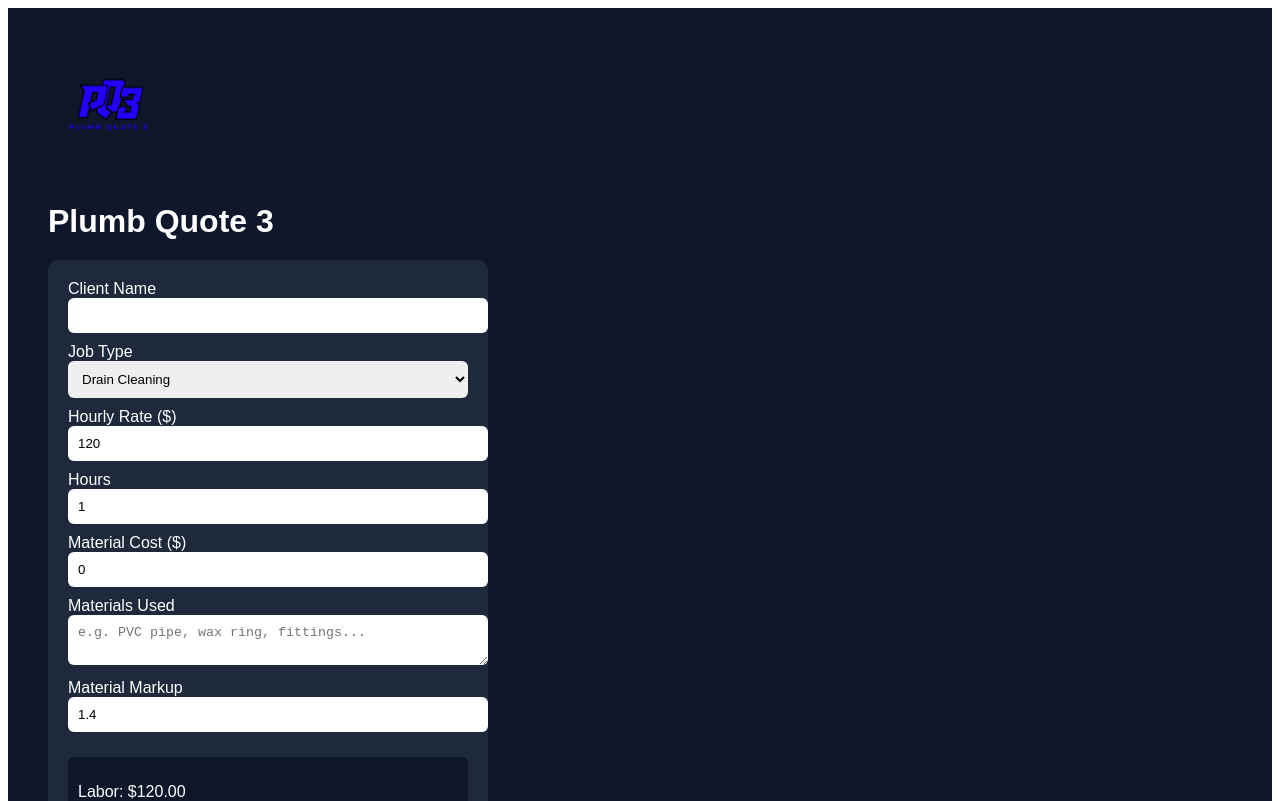
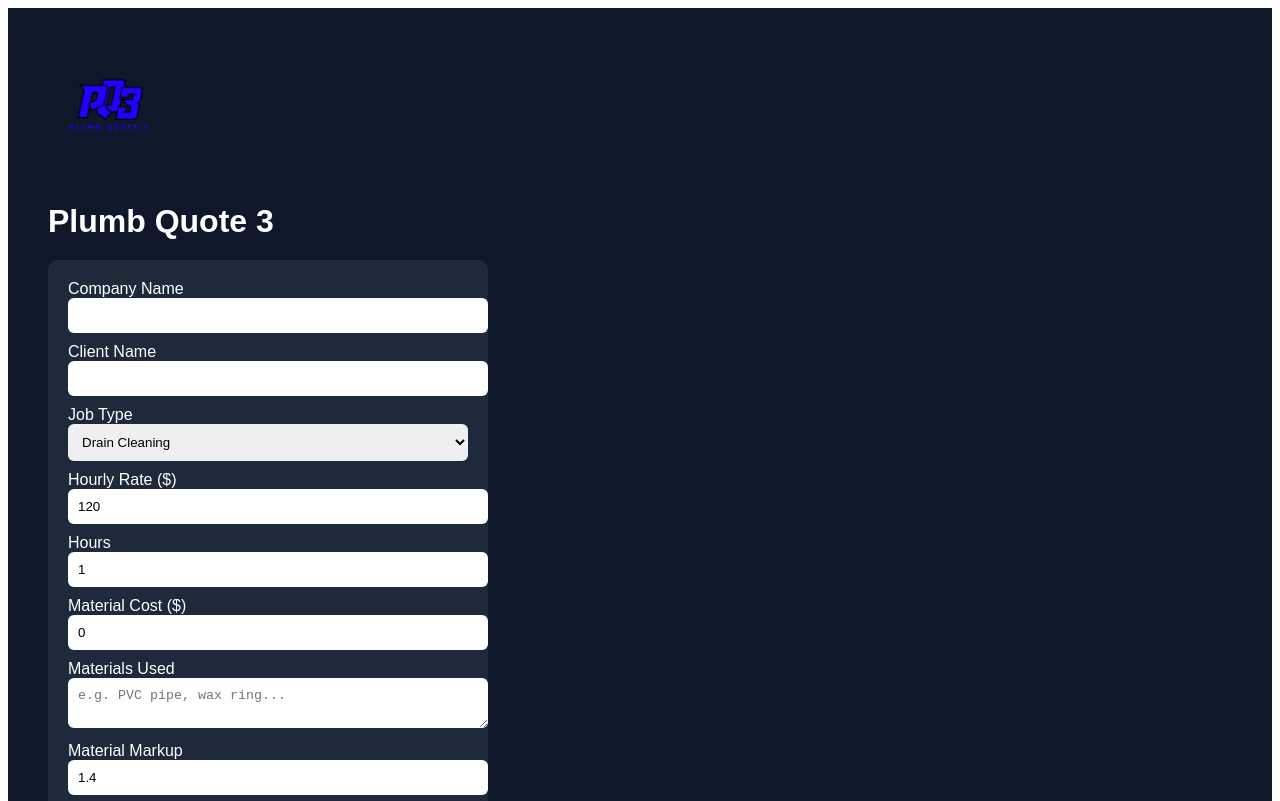
Before and after one commit to nickkenneyy/plumb-quote-3, a React (Create React App) app: page / in a window 1280 px wide. Shown: the top 801 px of the page. Built offline with nearby package versions, Linux system fonts and the light colour scheme.

Commit message:
update UI

```diff
--- a/src/App.js
+++ b/src/App.js
@@ -3,6 +3,7 @@ import { jsPDF } from "jspdf";
 import logo from "./logo.png";
 
 export default function App() {
+  const [companyName, setCompanyName] = useState("");
   const [jobType, setJobType] = useState("Drain Cleaning");
   const [hours, setHours] = useState(1);
   const [hourlyRate, setHourlyRate] = useState(120);
@@ -17,42 +18,34 @@ export default function App() {
   const subtotal = laborCost + materials;
   const total = subtotal;
 
-  // PDF FUNCTION (WORKING)
+  // PDF
   const generatePDF = () => {
     const doc = new jsPDF();
 
-    // LOGO
     try {
       doc.addImage(logo, "PNG", 20, 10, 40, 20);
-    } catch (e) {
-      console.log("Logo not loaded yet");
-    }
+    } catch {}
 
-    // HEADER
+    // COMPANY NAME (NEW)
     doc.setFontSize(16);
-    doc.text("Plumb Quote 3", 70, 20);
+    doc.text(companyName || "Your Company", 70, 20);
 
     doc.setFontSize(10);
     doc.text("Professional Plumbing Services", 70, 28);
 
-    // LINE
     doc.line(20, 50, 190, 50);
 
-    // CLIENT INFO
     doc.setFontSize(12);
     doc.text(`Client: ${clientName || "N/A"}`, 20, 65);
     doc.text(`Service: ${jobType}`, 20, 75);
 
-    // MATERIAL LIST
     doc.text("Materials Used:", 20, 85);
     doc.text(materialsList || "N/A", 20, 92);
 
-    // TABLE HEADER
     doc.text("Description", 20, 110);
     doc.text("Amount", 160, 110);
     doc.line(20, 115, 190, 115);
 
-    // ITEMS
     doc.text("Labor", 20, 130);
     doc.text(`$${laborCost.toFixed(2)}`, 160, 130);
 
@@ -62,12 +55,10 @@ export default function App() {
     doc.text("Subtotal", 20, 150);
     doc.text(`$${subtotal.toFixed(2)}`, 160, 150);
 
-    // TOTAL
     doc.setFontSize(14);
     doc.text("TOTAL", 20, 170);
     doc.text(`$${total.toFixed(2)}`, 160, 170);
 
-    // FOOTER
     doc.setFontSize(10);
     doc.text("Thank you for your business.", 20, 190);
 
@@ -80,6 +71,14 @@ export default function App() {
       <h1 style={styles.title}>Plumb Quote 3</h1>
 
       <div style={styles.card}>
+        {/* NEW COMPANY NAME INPUT */}
+        <label>Company Name</label>
+        <input
+          style={styles.input}
+          value={companyName}
+          onChange={(e) => setCompanyName(e.target.value)}
+        />
+
         <label>Client Name</label>
         <input
           style={styles.input}
@@ -126,7 +125,7 @@ export default function App() {
         <label>Materials Used</label>
         <textarea
           style={styles.input}
-          placeholder="e.g. PVC pipe, wax ring, fittings..."
+          placeholder="e.g. PVC pipe, wax ring..."
           value={materialsList}
           onChange={(e) => setMaterialsList(e.target.value)}
         />
@@ -155,7 +154,6 @@ export default function App() {
   );
 }
 
-// STYLES
 const styles = {
   container: {
     fontFamily: "Arial",
```
